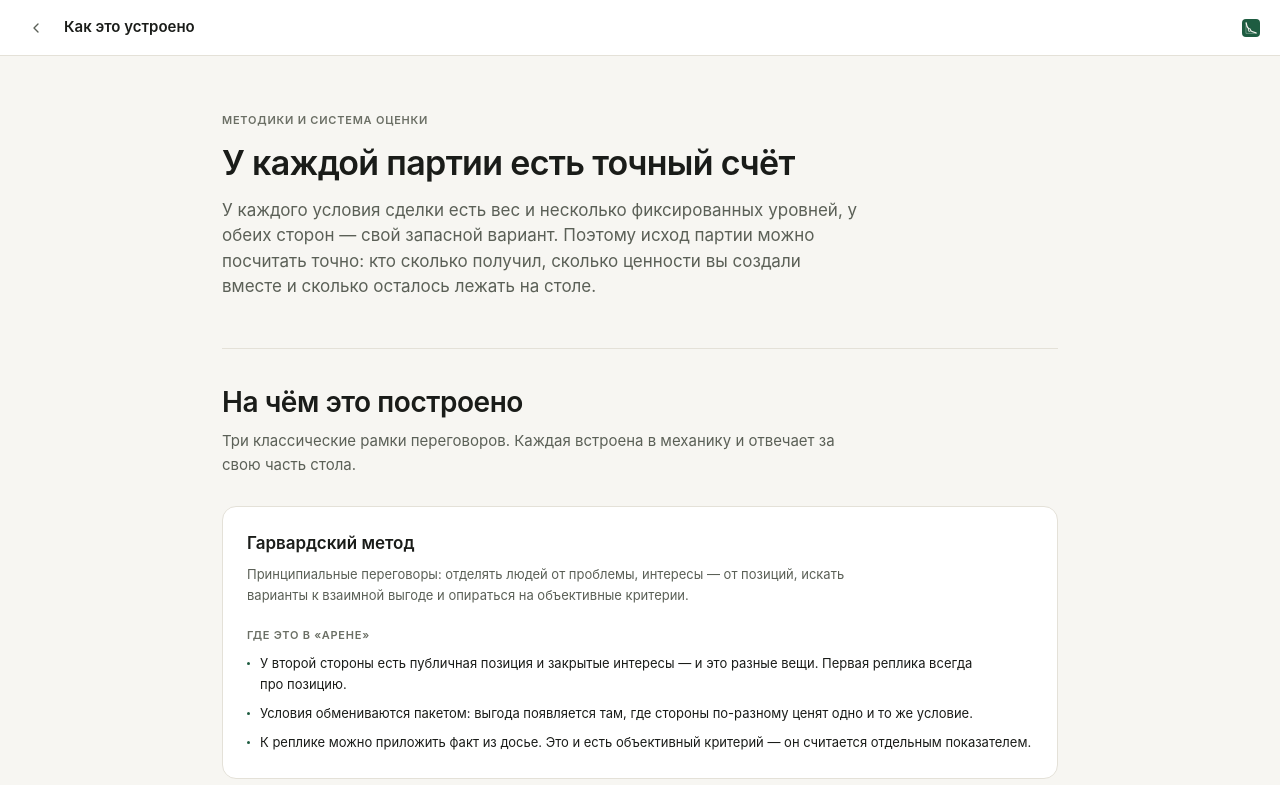
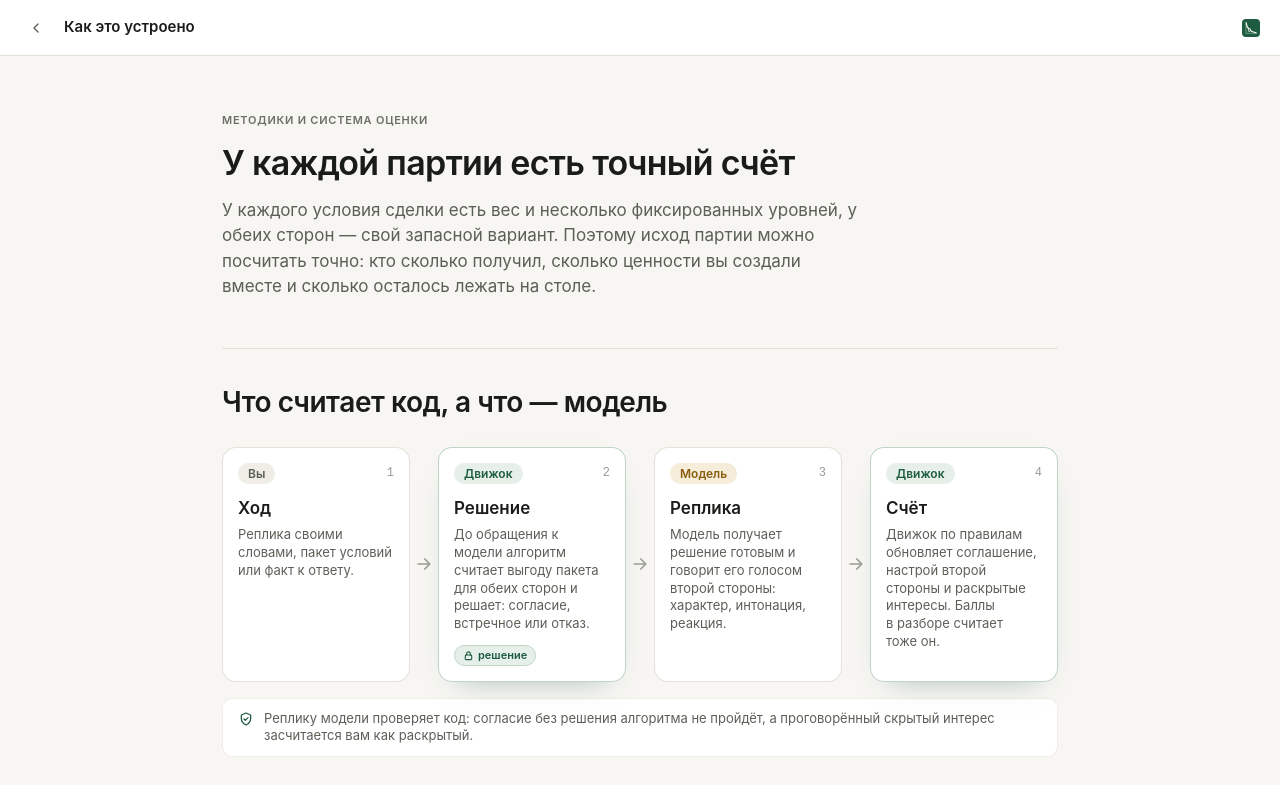
Before and after one commit to daniellmalyshev05/arena-peregovorov-MVP, a Next.js app: page /how in a window 1280 px wide. Shown: the top 785 px of the page. Built offline with nearby package versions, Linux system fonts and the light colour scheme.

Commit message:
Схема одного хода на странице «Как это устроено»

```diff
--- a/components/HowView.tsx
+++ b/components/HowView.tsx
@@ -58,6 +58,66 @@ const PENALTIES = [
   { label: 'Предложение до выяснения интересов', points: '−6' },
 ]
 
+
+/**
+ * Один ход партии — кто за что отвечает. Решение по пакету принимает код
+ * до обращения к модели, модель только говорит его словами.
+ */
+const TURN = [
+  { actor: 'Вы', tone: 'you', title: 'Ход', detail: 'Реплика своими словами, пакет условий или факт к ответу.' },
+  {
+    actor: 'Движок',
+    tone: 'code',
+    title: 'Решение',
+    detail: 'До обращения к модели алгоритм считает выгоду пакета для обеих сторон и решает: согласие, встречное или отказ.',
+  },
+  {
+    actor: 'Модель',
+    tone: 'model',
+    title: 'Реплика',
+    detail: 'Модель получает решение готовым и говорит его голосом второй стороны: характер, интонация, реакция.',
+  },
+  {
+    actor: 'Движок',
+    tone: 'code',
+    title: 'Счёт',
+    detail: 'Движок по правилам обновляет соглашение, настрой второй стороны и раскрытые интересы. Баллы в разборе считает тоже он.',
+  },
+] as const
+
+const ACTOR_TONE = {
+  you: 'bg-line2 text-ink2',
+  code: 'bg-accent-soft text-accent',
+  model: 'bg-warn-soft text-warn',
+} as const
+
+function TurnArrow({ sealed = false }: { sealed?: boolean }) {
+  return (
+    <div aria-hidden className="flex items-center justify-center py-1 md:py-0">
+      <div className="flex flex-col items-center gap-1.5 md:flex-row">
+        {sealed && (
+          <span className="order-last flex items-center gap-1 rounded-full border border-accent-line bg-surface px-2 py-0.5 text-label font-semibold text-accent md:order-none md:hidden">
+            <LockGlyph />
+            решение
+          </span>
+        )}
+        <svg width="20" height="20" viewBox="0 0 24 24" fill="none" stroke="currentColor" strokeWidth="2" strokeLinecap="round" strokeLinejoin="round" className="rotate-90 text-ink-faint md:rotate-0">
+          <path d="M5 12h14M13 6l6 6-6 6" />
+        </svg>
+      </div>
+    </div>
+  )
+}
+
+function LockGlyph() {
+  return (
+    <svg width="11" height="11" viewBox="0 0 24 24" fill="none" stroke="currentColor" strokeWidth="2.4" strokeLinecap="round" strokeLinejoin="round" aria-hidden>
+      <rect x="5" y="11" width="14" height="10" rx="2" />
+      <path d="M8 11V8a4 4 0 0 1 8 0v3" />
+    </svg>
+  )
+}
+
 export function HowView() {
   return (
     <main className="min-h-dvh bg-paper">
@@ -81,6 +141,64 @@ export function HowView() {
           запасной вариант. Поэтому исход партии можно посчитать точно: кто сколько получил, сколько
           ценности вы создали вместе и сколько осталось лежать на столе.
         </p>
+
+        {/* Главное различие продукта — первым разделом и схемой одного хода. */}
+        <section className="mt-12 border-t border-line pt-9">
+          <h2 className="text-h2 font-semibold tracking-[-0.016em]">Что считает код, а что — модель</h2>
+
+          <ol className="mt-7 grid grid-cols-1 md:grid-cols-[minmax(0,1fr)_28px_minmax(0,1fr)_28px_minmax(0,1fr)_28px_minmax(0,1fr)]">
+            {TURN.map((step, i) => (
+              <li key={step.title} className="contents">
+                {i > 0 && <TurnArrow sealed={i === 2} />}
+                <div
+                  className={`enter-card relative flex flex-col rounded-lg bg-surface p-4 ${
+                    step.tone === 'code'
+                      ? 'shadow-[inset_0_0_0_1px_var(--color-accent-line),0_14px_30px_-22px_rgba(30,92,65,0.55)]'
+                      : 'shadow-[inset_0_0_0_1px_var(--color-line)]'
+                  }`}
+                  style={{ animationDelay: `${80 + i * 90}ms` }}
+                >
+                  <div className="flex items-center justify-between gap-2">
+                    <span className={`rounded-full px-2.5 py-0.5 text-caption font-semibold ${ACTOR_TONE[step.tone]}`}>
+                      {step.actor}
+                    </span>
+                    <span className="mono text-caption text-ink-faint">{i + 1}</span>
+                  </div>
+                  <h3 className="mt-3 text-lead font-semibold">{step.title}</h3>
+                  <p className="mt-1 text-small leading-snug text-ink2 text-pretty">{step.detail}</p>
+                  {i === 1 && (
+                    <span className="mt-3 hidden items-center gap-1 self-start rounded-full border border-accent-line bg-accent-soft px-2 py-0.5 text-label font-semibold text-accent md:inline-flex">
+                      <LockGlyph />
+                      решение
+                    </span>
+                  )}
+                </div>
+              </li>
+            ))}
+          </ol>
+
+          <p className="mt-4 flex gap-2.5 rounded-md bg-surface px-4 py-3 text-small leading-snug text-ink2 shadow-[inset_0_0_0_1px_var(--color-line2)]">
+            <svg width="16" height="16" viewBox="0 0 24 24" fill="none" stroke="currentColor" strokeWidth="1.9" strokeLinecap="round" strokeLinejoin="round" aria-hidden className="mt-px shrink-0 text-accent">
+              <path d="M12 3l7 3v5c0 4.5-3 8.2-7 10-4-1.8-7-5.5-7-10V6z" />
+              <path d="M9 12l2 2 4-4" />
+            </svg>
+            <span>
+              Реплику модели проверяет код: согласие без решения алгоритма не пройдёт, а проговорённый
+              скрытый интерес засчитается вам как раскрытый.
+            </span>
+          </p>
+
+          <p className="mt-6 max-w-[660px] leading-relaxed text-ink2 text-pretty">
+            Языковая модель играет человека напротив: держит характер, формулирует реплики, решает,
+            что сказать в ответ. Она не ставит баллы и не решает, принято ли предложение. Выгодность
+            пакета для второй стороны считается кодом до обращения к модели и уходит ей как данность —
+            поэтому результат нельзя выговорить, его можно только выторговать.
+          </p>
+          <p className="mt-3 max-w-[660px] leading-relaxed text-ink2 text-pretty">
+            Если модель почему-то не ответила, ход подхватывает движок на правилах, и в интерфейсе
+            это видно прямой пометкой. Молчаливой подмены нет.
+          </p>
+        </section>
 
         <section className="mt-12 border-t border-line pt-9">
           <h2 className="text-h2 font-semibold tracking-[-0.016em]">На чём это построено</h2>
@@ -139,20 +257,6 @@ export function HowView() {
           </dl>
         </section>
 
-        <section className="mt-12 border-t border-line pt-9">
-          <h2 className="text-h2 font-semibold tracking-[-0.016em]">Что считает код, а что — модель</h2>
-          <p className="mt-2.5 max-w-[660px] leading-relaxed text-ink2 text-pretty">
-            Языковая модель играет человека напротив: держит характер, формулирует реплики, решает,
-            что сказать в ответ. Она не ставит баллы и не решает, принято ли предложение. Выгодность
-            пакета для второй стороны считается кодом до обращения к модели и уходит ей как данность —
-            поэтому результат нельзя выговорить, его можно только выторговать.
-          </p>
-          <p className="mt-3 max-w-[660px] leading-relaxed text-ink2 text-pretty">
-            Если модель почему-то не ответила, ход подхватывает движок на правилах, и в интерфейсе
-            это видно прямой пометкой. Молчаливой подмены нет.
-          </p>
-        </section>
-
         <div className="mt-12 flex flex-wrap items-center gap-x-4 gap-y-3 border-t border-line pt-9">
           <a
             href="/"
```
